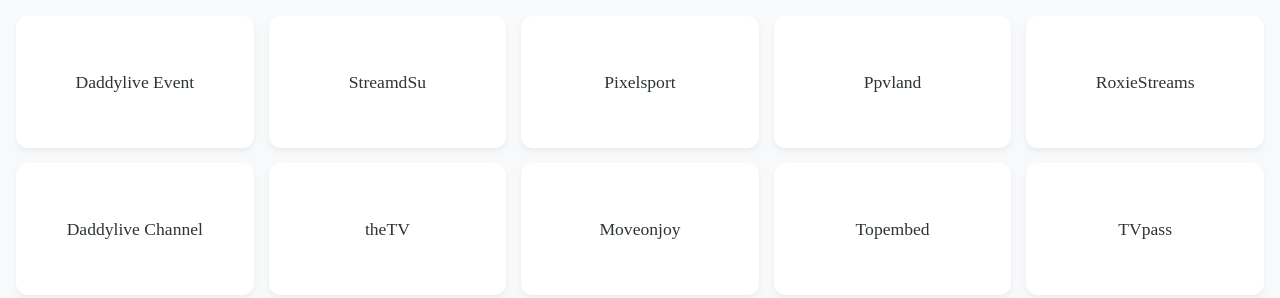
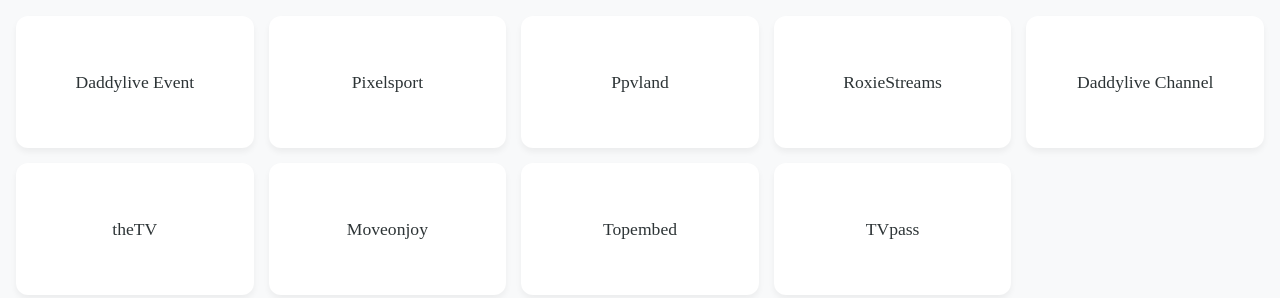
Before and after one commit to outcastveron/tv, a plain HTML site: page index.html in a window 1280 px wide. Drawn offline with Linux system fonts and the light colour scheme.

Commit message:
Update index.html

```diff
--- a/index.html
+++ b/index.html
@@ -110,7 +110,6 @@
 <body>
 	<div class="nav-container">
 		<a href="/daddylive.html" class="text-link">Daddylive Event</a>
-		<a href="/streamdsu.html" class="text-link">StreamdSu</a>
 		<a href="/pixelsport.html" class="text-link">Pixelsport</a>
 		<a href="/ppvland.html" class="text-link">Ppvland</a>
 		<a href="/roxiestreams.html" class="text-link">RoxieStreams</a>
```
